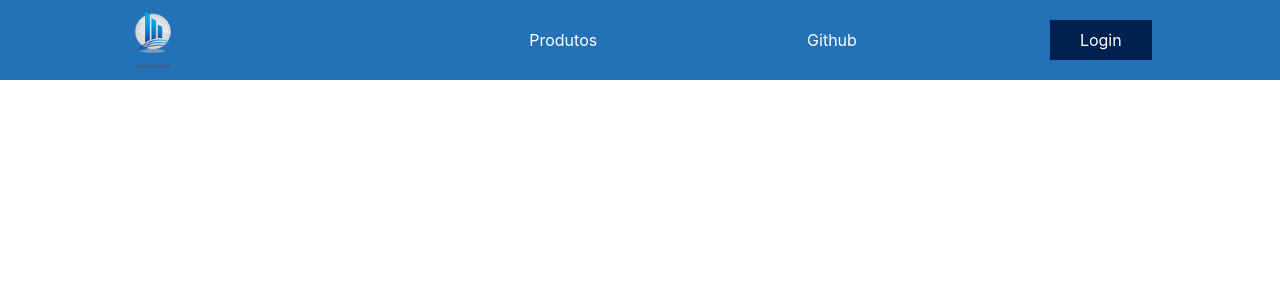
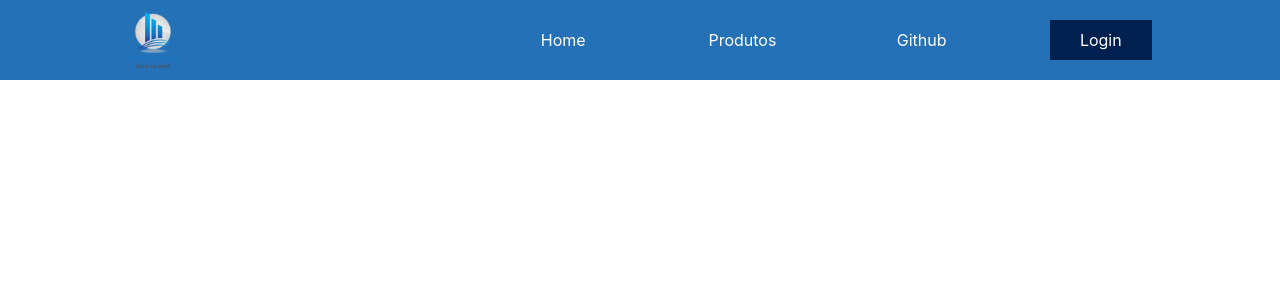
Before and after one commit to gabrielaSant0s/teste-raccoon, a React (Create React App) app: page / in a window 1280 px wide. Shown: the top 300 px of the page. Built offline with nearby package versions, Linux system fonts and the light colour scheme.

Commit message:
componente nav bar responsiva botao home

```diff
--- a/src/components/atoms/menu-bar/index.js
+++ b/src/components/atoms/menu-bar/index.js
@@ -12,6 +12,7 @@ const MenuBar = ()=> {
                     <img src={logo} className='logo'/>
                 </a>
                 <nav className={`spanButtons ${isOpen && "open"}`}>
+                    <a className='button' href='/'>Home</a>
                     <a className='button' href='#'>Produtos</a>
                     <a className='button' href='#'>Github</a>
                     <a className='buttonLogin' href='#'>Login</a>
```
